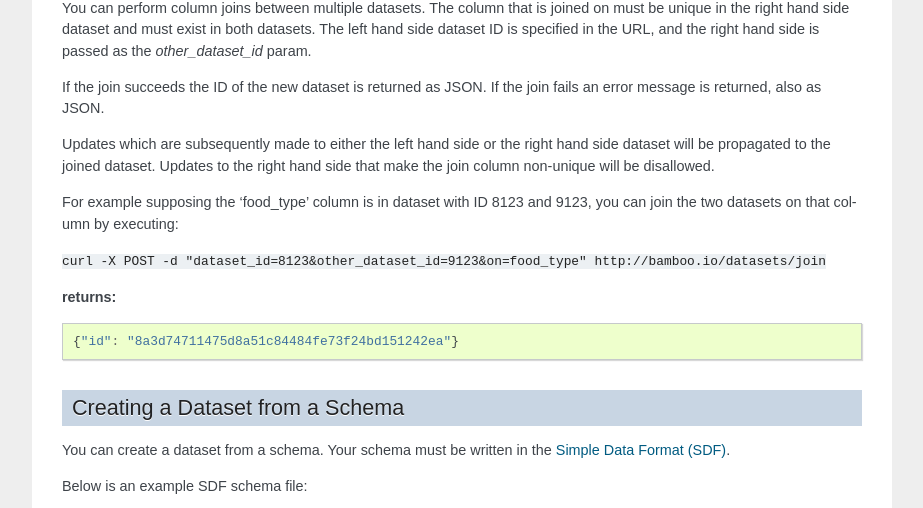
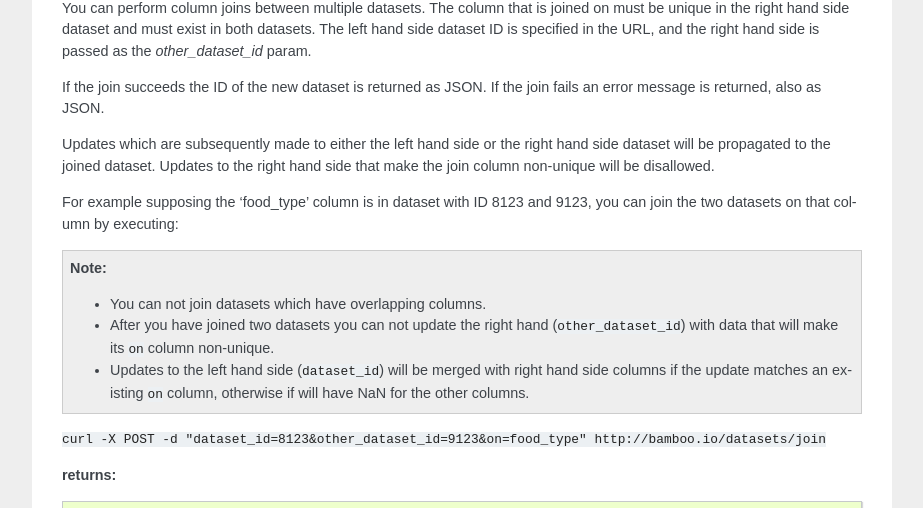
Before and after one commit to pld/bamboo, a Sphinx documentation site: the page built from docs/advanced_commands.rst, in a window 1280 px wide and 900 px high, scrolled down 1008 px, cut to the strip 0-508 px from the top of the window. Shown: the whole strip, without its empty margins (198-1121 px from the left). Built offline with Sphinx 7.4.7, drawn with Linux system fonts in a browser that asks for light colours; formulas are drawn with MathJax 3.

Commit message:
add details on join conditions and cases, closes #333

```diff
--- a/docs/advanced_commands.rst
+++ b/docs/advanced_commands.rst
@@ -69,6 +69,16 @@ right hand side that make the join column non-unique will be disallowed.
 
 For example supposing the 'food_type' column is in dataset with ID 8123 and
 9123, you can join the two datasets on that column by executing:
+
+.. note::
+
+    * You can not join datasets which have overlapping columns.
+    * After you have joined two datasets you can not update the right hand
+      (``other_dataset_id``) with data that will make its ``on`` column
+      non-unique.
+    * Updates to the left hand side (``dataset_id``) will be merged with right
+      hand side columns if the update matches an existing ``on`` column,
+      otherwise if will have NaN for the other columns.
 
 ``curl -X POST -d "dataset_id=8123&other_dataset_id=9123&on=food_type" http://bamboo.io/datasets/join``
 
```
